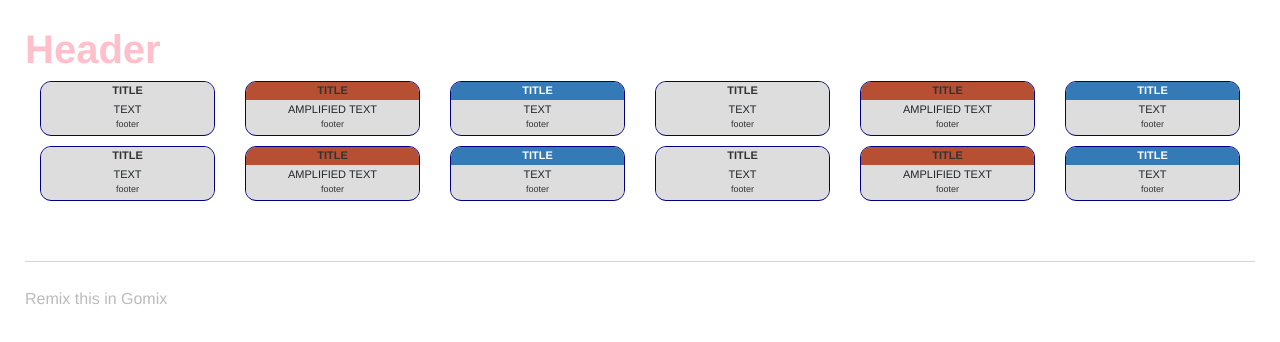
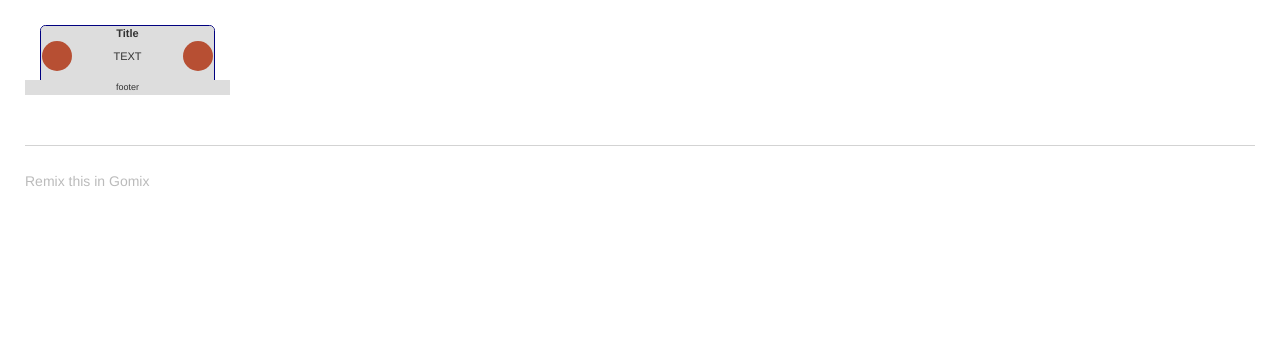
Before and after one commit to judgewooden/webentry, a website: page views/index.html in a window 1280 px wide. Drawn offline with nearby package versions, Linux system fonts and the light colour scheme.

Commit message:
🚝🚪 Updated with Gomix

```diff
--- a/public/style.css
+++ b/public/style.css
@@ -4,63 +4,101 @@
 /* You might want to try something fancier: */
 /* less: http://lesscss.org/ */
 
-.douwe-css-box{
+
+.est{
+
+
+  position: relative;
+  left: 4px;
+  bottom: 1px;
+}
+
+.jph-btn {
+  width: 30px;
+  height: 30px;
+  text-align: center;
+  padding: 6px 0;
+  font-size: 12px;
+  /* line-height: 1.428571429; */
+  border-radius: 15px;
+  box-shadow: none;
+  margin-left: 1px;
+  margin-right: 1px;
+  margin-bottom: 3px;
+}
+
+.jph-box{
   font-size: 11px;
-  border: 1px solid navy;
-  border-radius: 1em;
-  min-height: 55px;
+  border: .11em solid navy;
+  border-radius: .5em;
+  min-height: 70px;
   box-shadow: none;
   background-color: #dddddd;
-  margin-bottom: 10px;
+  /* margin-bottom: 1em;  */
   padding: 0;
   overflow: hidden;
 }
 
-.douwe-css-value{
+.jph-box-header{
+  height: 15px;
   padding: 0;
+  font-size: 11px;
+  font-weight: bold;
+  text-align: center;
+  border-bottom: 1px solid transparent;
+  margin-bottom: 0;
 }
 
-.douwe-css-footer{
+.jph-box-value{
+  padding: 0;
+  line-height: 30px;
+  text-align: center;
+  border: 1px solid trnsparent; /* dashed #f69c55; */
+}
+
+.jph-box-value-bar {
+  line-height:30px;
+}
+
+.jph-box-value-text{
+  text-align: center;
+  line-height: 30px;
+}
+
+.jph-box-footer{
+  height: 15px;
+  padding: 0;
+  position: absolute;
+  right: 0;
+  bottom: 0;
+  left: 0;
   font-size: 9px;
   text-align: center;
   border-top: 1px solid transparent;
   color: #333;
   background-color: #dddddd;
-  padding: 0;
 }
 
-.douwe-css-title{
-  font-size: 11px;
-  font-weight: bold;
-  text-align:center;
-  border-bottom: 1px solid transparent;
-  margin-bottom: 1px;
-}
-
-.douwe-css-info{
+.jph-info{
   color: #333;
   background-color: #dddddd;
 }
 
-.douwe-css-error{
+.jph-error{
   color: #333;
   background-color: #b74f33;
 }
 
-.douwe-css-okay{
+.jph-okay{
   color: #fff;
   background-color: #337ab7;
 }
 
-.douwe-css-subtitle{
-  text-align:center;
-  background-color: #ffdddd;
-  padding: 0;
-}
-
+/*
 * {
   box-sizing: border-box;
 }
+*/
 
 body {
   font-family: helvetica, arial, sans-serif;
--- a/server.js
+++ b/server.js
@@ -16,10 +16,6 @@ app.get("/", function (request, response) {
   response.sendFile(__dirname + '/views/index.html');
 });
 
-app.get("/dreams", function (request, response) {
-  response.send(dreams);
-});
-
 // listen for requests :)
 var listener = app.listen(process.env.PORT, function () {
   console.log('Your app is listening on port ' + listener.address().port);
--- a/views/index.html
+++ b/views/index.html
@@ -22,114 +22,39 @@
     <link rel="stylesheet" href="/style.css">
   </head>
   <body>
-    <header>
-      <h1>
-        Header
+    <title>
+      <h1 class=jumbotron style="font-weight:bold">
+        JPH Panel Example
       </h1>
-    </header>
+    </title>
+
+
+
+
 
     <div class="container-fluid">
       <div class="row">
         <div class="col-md-2">
-          <div class="card card-block douwe-css-box ">
-            <div class="card-title douwe-css-info douwe-css-title"> TITLE </div>
-<!--            <div class="card-subtitle douwe-css-subtitle"> SUB-TITLE </div>  -->
-            <div class="card-text douwe-css-value" style="text-align:center"> TEXT </div>
-            <div class="card-footer douwe-css-footer"> footer </div>
-          </div>
-        </div>
-        <div class="col-md-2">
-          <div class="card card-block douwe-css-box data-toggle="tooltip" data-placement="bottom" title="Hoi tooltip"">
-            <div class="card-title douwe-css-error douwe-css-title"> TITLE </div>
-<!--            <div class="card-subtitle douwe-css-subtitle"> SUB-TITLE </div>   -->
-            <div class="card-text douwe-css-value" style="text-align:center"> AMPLIFIED TEXT </div>
-            <div class="card-footer douwe-css-footer"> footer </div>
-          </div>
-        </div>
-        <div class="col-md-2">
-          <div class="card card-block douwe-css-box">
-            <div class="card-title douwe-css-okay douwe-css-title "> TITLE </div>
-<!--            <div class="card-subtitle douwe-css-subtitle"> SUB-TITLE </div>   -->
-            <div class="card-text douwe-css-value" style="text-align:center"> TEXT </div>
-            <div class="card-footer douwe-css-footer"> footer </div>
-          </div>
-        </div>
-        <div class="col-md-2">
-          <div class="card card-block douwe-css-box ">
-            <div class="card-title douwe-css-info douwe-css-title"> TITLE </div>
-<!--            <div class="card-subtitle douwe-css-subtitle"> SUB-TITLE </div>  -->
-            <div class="card-text douwe-css-value" style="text-align:center"> TEXT </div>
-            <div class="card-footer douwe-css-footer"> footer </div>
-          </div>
-        </div>
-        <div class="col-md-2">
-          <div class="card card-block douwe-css-box data-toggle="tooltip" data-placement="bottom" title="Hoi tooltip"">
-            <div class="card-title douwe-css-error douwe-css-title"> TITLE </div>
-<!--            <div class="card-subtitle douwe-css-subtitle"> SUB-TITLE </div>   -->
-            <div class="card-text douwe-css-value" style="text-align:center"> AMPLIFIED TEXT </div>
-            <div class="card-footer douwe-css-footer"> footer </div>
-          </div>
-        </div>
-        <div class="col-md-2">
-          <div class="card card-block douwe-css-box">
-            <div class="card-title douwe-css-okay douwe-css-title "> TITLE </div>
-<!--            <div class="card-subtitle douwe-css-subtitle"> SUB-TITLE </div>   -->
-            <div class="card-text douwe-css-value" style="text-align:center"> TEXT </div>
-            <div class="card-footer douwe-css-footer"> footer </div>
+          <div class="card card-block jph-box ">
+
+            <div class="card-header jph-info jph-box-header">Title</div>
+
+<!--            <div class="card-subheader jph-css-subheader"> SUB-header </div>  -->
+            <div class="card-text jph-box-value" style="text-align:center">
+
+              </div><div class="jph-box-value-bar">
+                  <button type="button" class="btn jph-btn jph-error" style="float:left !important"></button>
+                  <button type="button" class="btn jph-btn jph-okay" style="display: none;"style="float:left !important"></button>
+                  <button type="button" class="btn jph-btn jph-okay" style="display: none;"style="float:right !important"></button>
+                  <button type="button" class="btn jph-btn jph-error " style="float:right !important"></button>
+                  <div class="jph-box-value-text">TEXT</div>
+                </div>
+
+            <div class="card-footer jph-box-footer">footer</div>
+
           </div>
         </div>
       </div>
-      <div class="row">
-        <div class="col-md-2">
-          <div class="card card-block douwe-css-box ">
-            <div class="card-title douwe-css-info douwe-css-title"> TITLE </div>
-<!--            <div class="card-subtitle douwe-css-subtitle"> SUB-TITLE </div>  -->
-            <div class="card-text douwe-css-value" style="text-align:center"> TEXT </div>
-            <div class="card-footer douwe-css-footer"> footer </div>
-          </div>
-        </div>
-        <div class="col-md-2">
-          <div class="card card-block douwe-css-box data-toggle="tooltip" data-placement="bottom" title="Hoi tooltip"">
-            <div class="card-title douwe-css-error douwe-css-title"> TITLE </div>
-<!--            <div class="card-subtitle douwe-css-subtitle"> SUB-TITLE </div>   -->
-            <div class="card-text douwe-css-value" style="text-align:center"> AMPLIFIED TEXT </div>
-            <div class="card-footer douwe-css-footer"> footer </div>
-          </div>
-        </div>
-        <div class="col-md-2">
-          <div class="card card-block douwe-css-box">
-            <div class="card-title douwe-css-okay douwe-css-title "> TITLE </div>
-<!--            <div class="card-subtitle douwe-css-subtitle"> SUB-TITLE </div>   -->
-            <div class="card-text douwe-css-value" style="text-align:center"> TEXT </div>
-            <div class="card-footer douwe-css-footer"> footer </div>
-          </div>
-        </div>
-        <div class="col-md-2">
-          <div class="card card-block douwe-css-box ">
-            <div class="card-title douwe-css-info douwe-css-title"> TITLE </div>
-<!--            <div class="card-subtitle douwe-css-subtitle"> SUB-TITLE </div>  -->
-            <div class="card-text douwe-css-value" style="text-align:center"> TEXT </div>
-            <div class="card-footer douwe-css-footer"> footer </div>
-          </div>
-        </div>
-        <div class="col-md-2">
-          <div class="card card-block douwe-css-box data-toggle="tooltip" data-placement="bottom" title="Hoi tooltip"">
-            <div class="card-title douwe-css-error douwe-css-title"> TITLE </div>
-<!--            <div class="card-subtitle douwe-css-subtitle"> SUB-TITLE </div>   -->
-            <div class="card-text douwe-css-value" style="text-align:center"> AMPLIFIED TEXT </div>
-            <div class="card-footer douwe-css-footer"> footer </div>
-          </div>
-        </div>
-        <div class="col-md-2">
-          <div class="card card-block douwe-css-box">
-            <div class="card-title douwe-css-okay douwe-css-title "> TITLE </div>
-<!--            <div class="card-subtitle douwe-css-subtitle"> SUB-TITLE </div>   -->
-            <div class="card-text douwe-css-value" style="text-align:center"> TEXT </div>
-            <div class="card-footer douwe-css-footer"> footer </div>
-          </div>
-        </div>
-      </div>
-
     </div>
 
     <footer>
```
Also changed, not shown: README.md.
